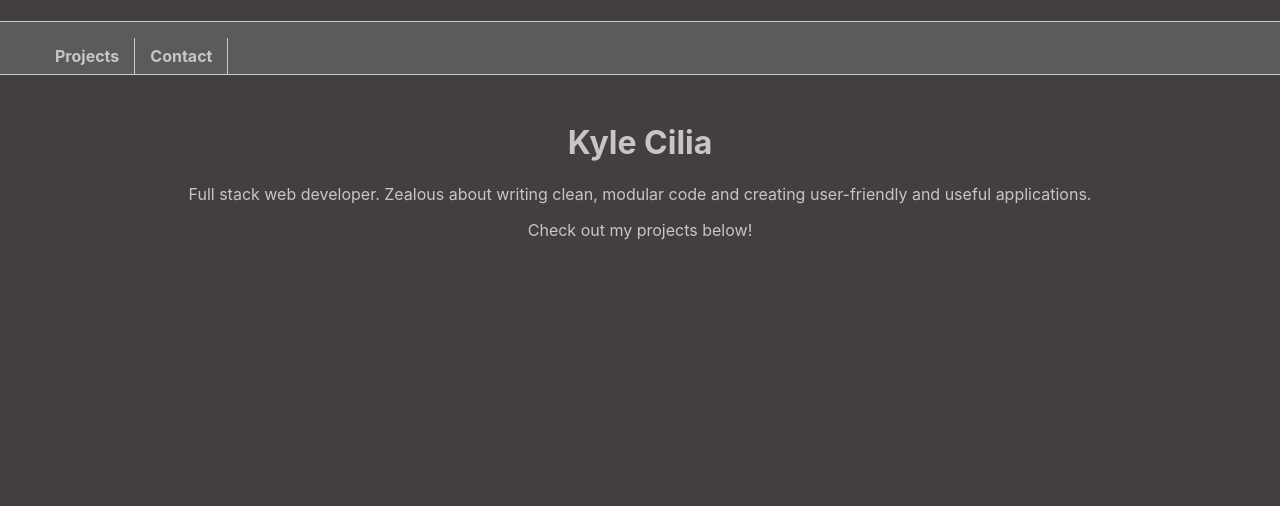
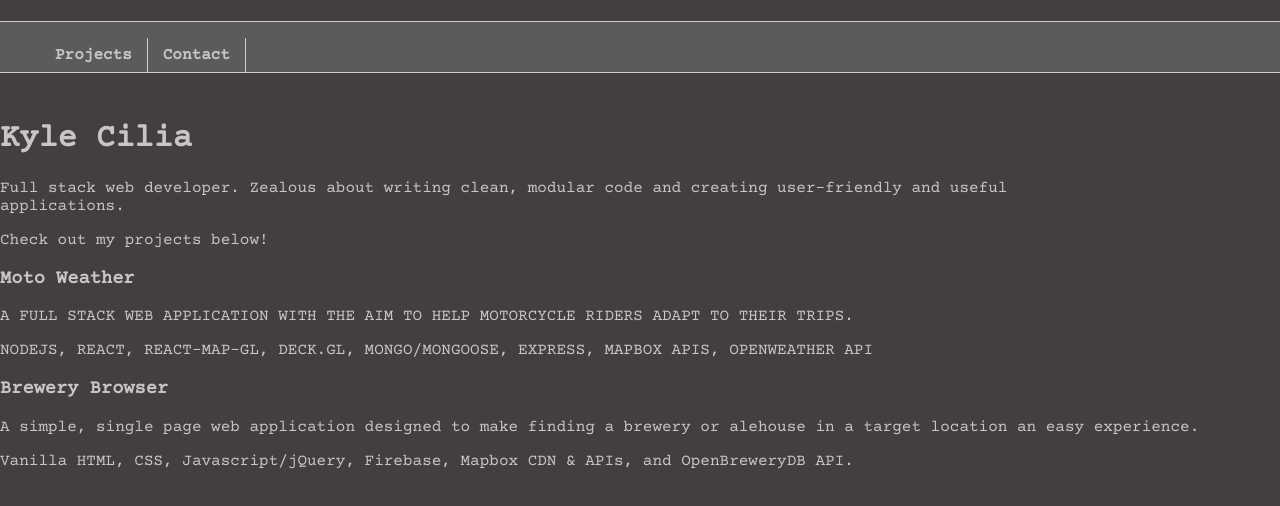
Before and after one commit to freshmangoes/portfolio, a React (Create React App) app: page / in a window 1280 px wide. Shown: the top 506 px of the page. Built offline with nearby package versions, Linux system fonts and the light colour scheme.

Commit message:
Adds Projects and Project components for project section.

```diff
--- a/public/index.html
+++ b/public/index.html
@@ -10,6 +10,9 @@
       content="Web site created using create-react-app"
     />
     <link rel="apple-touch-icon" href="%PUBLIC_URL%/logo192.png" />
+
+    <link href="https://fonts.googleapis.com/css2?family=Courier+Prime&display=swap" rel="stylesheet"/>
+
     <!--
       manifest.json provides metadata used when your web app is installed on a
       user's mobile device or desktop. See https://developers.google.com/web/fundamentals/web-app-manifest/
--- a/src/App.js
+++ b/src/App.js
@@ -2,12 +2,14 @@ import React from 'react';
 import './App.css';
 import Intro from './components/Intro/Intro';
 import Nav from './components/Nav/Nav';
+import Projects from './components/Projects/Projects';
 
 function App() {
   return (
     <div className="App">
       <Nav/>
       <Intro/>
+      <Projects/>
     </div>
   );
 }
--- a/src/components/Intro/Intro.css
+++ b/src/components/Intro/Intro.css
@@ -1,7 +1,15 @@
+.intro-container {
+  text-align: left;
+  margin: 0 10em 0 0;
+  color: #C8C5C5 !important;
+  font-family: 'Courier Prime';
+
+};
+
 .name-banner {
-  color: #C8C5C5;
+  /* color: #C8C5C5 !important; */
 }
 
 .about {
-  color: #C8C5C5;
+  /* color: #C8C5C5; */
 }
--- a/src/components/Intro/Intro.js
+++ b/src/components/Intro/Intro.js
@@ -3,7 +3,7 @@ import './Intro.css';
 
 const Intro = () => {
   return (
-    <div>
+    <div className='intro-container'>
       <h1 className='name-banner'>Kyle Cilia</h1>
       <p className='about'>
         Full stack web developer. Zealous about writing clean, modular code and creating user-friendly and useful applications.
--- a/src/components/Nav/Nav.js
+++ b/src/components/Nav/Nav.js
@@ -1,7 +1,9 @@
 /** @format */
 
 import React from 'react';
-import './Navbar.css'
+import './Navbar.css';
+
+// Add scroll function to each section
 
 const Nav = () => {
 	return (
@@ -9,10 +11,10 @@ const Nav = () => {
 			<div className='nav-content'>
 				<ul className='nav-items'>
 					<li className='nav-item'>
-						<a href='#'>Projects</a>
+						<a href='#projects'>Projects</a>
 					</li>
 					<li className='nav-item'>
-						<a href='#'>Contact</a>
+						<a href='#contact'>Contact</a>
 					</li>
 				</ul>
 			</div>
--- a/src/components/Nav/Navbar.css
+++ b/src/components/Nav/Navbar.css
@@ -7,6 +7,8 @@
   background-color: #5C5B5B;
   border-bottom: 1px solid #ccc;
   border-top: 1px solid #ccc;
+
+  font-family: 'Courier Prime';
 }
 
 .nav-item {
--- /dev/null
+++ b/src/components/Projects/Project/Project.css
@@ -0,0 +1,17 @@
+.project-container {
+  font-family: 'Courier Prime';
+  color: #C8C5C5;
+  text-align: left;
+}
+
+.project-title {
+  /* font-family: 'Courier Prime' */
+}
+
+.project-description{
+  /* font-family: 'Courier Prime' */
+}
+
+.project-technologies{
+  /* font-family: 'Courier Prime' */
+}
--- /dev/null
+++ b/src/components/Projects/Project/Project.js
@@ -0,0 +1,19 @@
+/** @format */
+
+import React from 'react';
+import './Project.css';
+
+const Project = (props) => {
+	const { title, description, tech } = props;
+	return (
+		<div className='project-container'>
+			<h3 className='project-title'>{title}</h3>
+			<p className='project-description'>{description}</p>
+			<p className='project-technologies'>{tech}</p>
+
+      {/* Add image and link to live demo to project */}
+		</div>
+	);
+};
+
+export default Project;
--- a/src/components/Projects/Projects.js
+++ b/src/components/Projects/Projects.js
@@ -0,0 +1,23 @@
+import React from 'react'
+import Project from './Project/Project'
+
+const Projects = () => {
+  return (
+    <div>
+      <Project
+        title='Moto Weather'
+        description='A FULL STACK WEB APPLICATION WITH THE AIM TO HELP MOTORCYCLE RIDERS ADAPT TO THEIR TRIPS.'
+        tech='NODEJS, REACT, REACT-MAP-GL, DECK.GL, MONGO/MONGOOSE, EXPRESS, MAPBOX APIS, OPENWEATHER API'
+      />
+
+      <Project
+        title='Brewery Browser'
+        description='
+        A simple, single page web application designed to make finding a brewery or alehouse in a target location an easy experience.'
+        tech='Vanilla HTML, CSS, Javascript/jQuery, Firebase, Mapbox CDN & APIs, and OpenBreweryDB API.'
+      />
+    </div>
+  )
+}
+
+export default Projects
```
